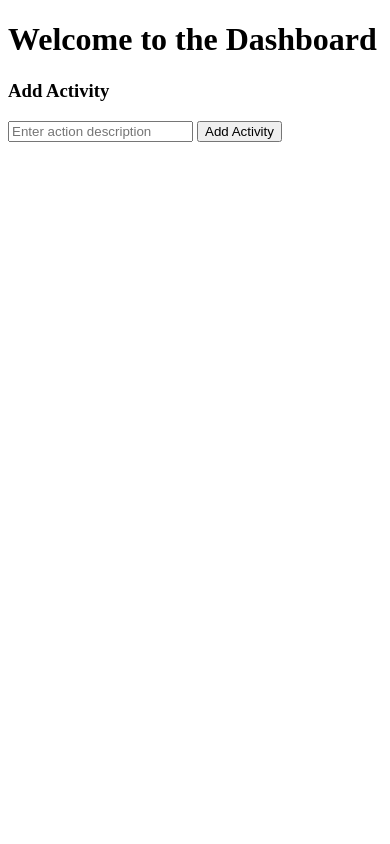
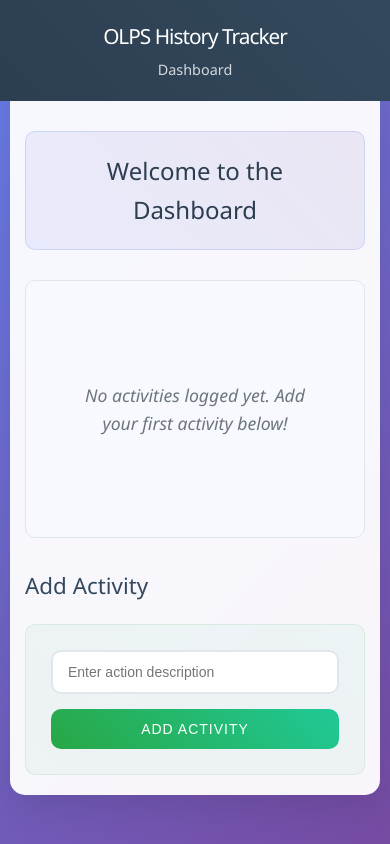
Before and after one commit to Monarch-io/OLPS-History-Tracker, a website: page client/dashboard.html in a window 390 px wide. Drawn offline with Linux system fonts and the light colour scheme; no server answers.

Commit message:
Secondary commit: working login, activity logging, basic design & animations

```diff
--- a/client/dashboard.html
+++ b/client/dashboard.html
@@ -1,19 +1,31 @@
 <!DOCTYPE html>
-<html>
+<html lang="en">
 <head>
-  <title>Dashboard - OLPS History Tracker</title>
+    <meta charset="UTF-8">
+    <meta name="viewport" content="width=device-width, initial-scale=1.0">
+    <title>Dashboard - OLPS History Tracker</title>
+    <link rel="stylesheet" href="/style.css">
 </head>
-<body>
+<body class="dashboard">
+    <div class="container fade-in">
+        <div class="title-banner">
+            <h1>OLPS History Tracker</h1>
+            <div class="subtitle">Dashboard</div>
+        </div>
 
-    <h1>Welcome to the Dashboard</h1>
+        <div class="welcome-message">
+            <h2>Welcome to the Dashboard</h2>
+        </div>
 
-    <div id="activityLog"></div>
+        <div id="activityLog"></div>
 
-    <h3>Add Activity</h3>
-    <input type="text" id="newAction" placeholder="Enter action description" />
-    <button id="addActivityBtn">Add Activity</button>
+        <h3>Add Activity</h3>
+        <div class="add-activity-section">
+            <input type="text" id="newAction" placeholder="Enter action description" />
+            <button id="addActivityBtn">Add Activity</button>
+        </div>
+    </div>
 
     <script src="dashboard.js"></script>
-
 </body>
 </html>
--- /dev/null
+++ b/client/style.css
@@ -0,0 +1,416 @@
+/* OLPS History Tracker - Combined CSS Stylesheet */
+/* Works for both Login and Dashboard pages */
+
+/* Reset and Base Styles */
+* {
+    margin: 0;
+    padding: 0;
+    box-sizing: border-box;
+}
+
+body {
+    font-family: 'Segoe UI', Tahoma, Geneva, Verdana, sans-serif;
+    line-height: 1.6;
+    color: #333;
+    background: linear-gradient(135deg, #667eea 0%, #764ba2 100%);
+    min-height: 100vh;
+    display: flex;
+    flex-direction: column;
+    align-items: center;
+    justify-content: center;
+    padding: 20px;
+}
+
+/* Dashboard-specific body styling */
+body.dashboard {
+    justify-content: flex-start;
+}
+
+/* Main Container */
+.container {
+    background: rgba(255, 255, 255, 0.95);
+    padding: 40px;
+    border-radius: 15px;
+    box-shadow: 0 15px 35px rgba(0, 0, 0, 0.1);
+    backdrop-filter: blur(10px);
+    max-width: 900px;
+    width: 100%;
+    margin: 20px;
+}
+
+/* Login page container sizing */
+.container.login {
+    max-width: 500px;
+}
+
+/* Headers */
+h1 {
+    color: #2c3e50;
+    text-align: center;
+    margin-bottom: 30px;
+    font-size: 2.5rem;
+    font-weight: 300;
+    letter-spacing: -1px;
+}
+
+h2 {
+    color: #2c3e50;
+    font-size: 1.5rem;
+    font-weight: 400;
+}
+
+h3 {
+    color: #34495e;
+    margin: 30px 0 15px 0;
+    font-size: 1.4rem;
+    font-weight: 400;
+}
+
+/* Title Banner for OLPS */
+.title-banner {
+    background: linear-gradient(45deg, #2c3e50, #34495e);
+    color: white;
+    padding: 20px 0;
+    margin: -40px -40px 30px -40px;
+    text-align: center;
+    border-radius: 15px 15px 0 0;
+}
+
+.title-banner h1 {
+    color: white;
+    margin: 0;
+    font-size: 1.8rem;
+}
+
+.subtitle {
+    font-size: 0.9rem;
+    opacity: 0.8;
+    margin-top: 5px;
+}
+
+/* Welcome Message (Dashboard only) */
+.welcome-message {
+    text-align: center;
+    margin-bottom: 30px;
+    padding: 20px;
+    background: linear-gradient(45deg, rgba(102, 126, 234, 0.1), rgba(118, 75, 162, 0.1));
+    border-radius: 10px;
+    border: 1px solid rgba(102, 126, 234, 0.2);
+}
+
+/* Login Form Styles */
+#loginForm {
+    display: flex;
+    flex-direction: column;
+    gap: 20px;
+    max-width: 400px;
+    margin: 0 auto;
+}
+
+/* Form Group for Better Organization */
+.form-group {
+    margin-bottom: 20px;
+}
+
+.form-group label {
+    display: block;
+    margin-bottom: 8px;
+    color: #2c3e50;
+    font-weight: 500;
+}
+
+/* Input Styles */
+input[type="text"],
+input[type="password"] {
+    padding: 15px 20px;
+    border: 2px solid #e0e6ed;
+    border-radius: 10px;
+    font-size: 16px;
+    transition: all 0.3s ease;
+    background: #fff;
+    outline: none;
+    width: 100%;
+}
+
+input[type="text"]:focus,
+input[type="password"]:focus {
+    border-color: #667eea;
+    box-shadow: 0 0 0 3px rgba(102, 126, 234, 0.1);
+}
+
+/* Dashboard input focus styling */
+#newAction:focus {
+    border-color: #28a745;
+    box-shadow: 0 0 0 3px rgba(40, 167, 69, 0.1);
+}
+
+input[type="text"]:hover,
+input[type="password"]:hover {
+    border-color: #c3d0e8;
+}
+
+/* Button Styles */
+button {
+    padding: 15px 30px;
+    background: linear-gradient(45deg, #667eea, #764ba2);
+    color: white;
+    border: none;
+    border-radius: 10px;
+    font-size: 16px;
+    font-weight: 500;
+    cursor: pointer;
+    transition: all 0.3s ease;
+    text-transform: uppercase;
+    letter-spacing: 1px;
+}
+
+button:hover {
+    transform: translateY(-2px);
+    box-shadow: 0 10px 25px rgba(102, 126, 234, 0.3);
+}
+
+button:active {
+    transform: translateY(0);
+}
+
+/* Login form button full width */
+#loginForm button {
+    width: 100%;
+}
+
+/* Add Activity Button */
+#addActivityBtn {
+    background: linear-gradient(45deg, #28a745, #20c997);
+    white-space: nowrap;
+    min-width: 150px;
+}
+
+#addActivityBtn:hover {
+    box-shadow: 0 10px 25px rgba(40, 167, 69, 0.3);
+}
+
+/* Activity Log Styles */
+#activityLog {
+    background: #f8f9ff;
+    border-radius: 10px;
+    padding: 20px;
+    margin: 20px 0;
+    min-height: 250px;
+    border: 1px solid #e0e6ed;
+    max-height: 400px;
+    overflow-y: auto;
+}
+
+#activityLog:empty::before {
+    content: "No activities logged yet. Add your first activity below!";
+    color: #6c757d;
+    font-style: italic;
+    display: block;
+    text-align: center;
+    padding: 80px 20px;
+    font-size: 1.1rem;
+}
+
+/* Activity Items */
+.activity-item {
+    background: white;
+    padding: 15px 20px;
+    margin: 10px 0;
+    border-radius: 8px;
+    border-left: 4px solid #667eea;
+    box-shadow: 0 2px 10px rgba(0, 0, 0, 0.05);
+    transition: all 0.3s ease;
+}
+
+.activity-item:hover {
+    transform: translateX(5px);
+    box-shadow: 0 4px 15px rgba(0, 0, 0, 0.1);
+}
+
+.activity-timestamp {
+    font-size: 0.85rem;
+    color: #6c757d;
+    margin-bottom: 5px;
+    font-weight: 500;
+}
+
+.activity-description {
+    font-size: 1rem;
+    color: #2c3e50;
+    font-weight: 500;
+}
+
+/* Add Activity Section */
+.add-activity-section {
+    display: flex;
+    gap: 15px;
+    align-items: stretch;
+    flex-wrap: wrap;
+    margin-top: 20px;
+    padding: 25px;
+    background: linear-gradient(45deg, rgba(40, 167, 69, 0.05), rgba(32, 201, 151, 0.05));
+    border-radius: 10px;
+    border: 1px solid rgba(40, 167, 69, 0.1);
+}
+
+.add-activity-section input[type="text"] {
+    flex: 1;
+    min-width: 300px;
+}
+
+/* Stats Section (Dashboard only) */
+.stats-section {
+    display: grid;
+    grid-template-columns: repeat(auto-fit, minmax(200px, 1fr));
+    gap: 20px;
+    margin: 30px 0;
+}
+
+.stat-card {
+    background: linear-gradient(45deg, rgba(102, 126, 234, 0.1), rgba(118, 75, 162, 0.1));
+    padding: 20px;
+    border-radius: 10px;
+    text-align: center;
+    border: 1px solid rgba(102, 126, 234, 0.2);
+}
+
+.stat-number {
+    font-size: 2rem;
+    font-weight: bold;
+    color: #667eea;
+    margin-bottom: 5px;
+}
+
+.stat-label {
+    color: #6c757d;
+    font-size: 0.9rem;
+    text-transform: uppercase;
+    letter-spacing: 1px;
+}
+
+/* Error Message */
+#error {
+    color: #e74c3c !important;
+    text-align: center;
+    margin-top: 15px;
+    font-weight: 500;
+    padding: 10px;
+    border-radius: 5px;
+    background: rgba(231, 76, 60, 0.1);
+    border: 1px solid rgba(231, 76, 60, 0.2);
+    display: none;
+}
+
+#error.show {
+    display: block;
+}
+
+/* Success Message */
+.success-message {
+    color: #27ae60;
+    text-align: center;
+    margin-top: 15px;
+    font-weight: 500;
+    padding: 10px;
+    border-radius: 5px;
+    background: rgba(39, 174, 96, 0.1);
+    border: 1px solid rgba(39, 174, 96, 0.2);
+}
+
+/* Loading Animation */
+.loading {
+    display: inline-block;
+    width: 20px;
+    height: 20px;
+    border: 3px solid rgba(255, 255, 255, 0.3);
+    border-radius: 50%;
+    border-top-color: white;
+    animation: spin 1s ease-in-out infinite;
+}
+
+@keyframes spin {
+    to { transform: rotate(360deg); }
+}
+
+/* Fade-in Animation */
+.fade-in {
+    animation: fadeIn 0.5s ease-in;
+}
+
+@keyframes fadeIn {
+    from { opacity: 0; transform: translateY(20px); }
+    to { opacity: 1; transform: translateY(0); }
+}
+
+/* Scrollbar Styling for Activity Log */
+#activityLog::-webkit-scrollbar {
+    width: 8px;
+}
+
+#activityLog::-webkit-scrollbar-track {
+    background: #f1f1f1;
+    border-radius: 4px;
+}
+
+#activityLog::-webkit-scrollbar-thumb {
+    background: #c1c1c1;
+    border-radius: 4px;
+}
+
+#activityLog::-webkit-scrollbar-thumb:hover {
+    background: #a8a8a8;
+}
+
+/* Responsive Design */
+@media (max-width: 768px) {
+    body {
+        padding: 10px;
+    }
+
+    .container {
+        padding: 30px 20px;
+        margin: 10px;
+    }
+
+    .title-banner h1 {
+        font-size: 1.5rem;
+    }
+
+    .add-activity-section {
+        flex-direction: column;
+    }
+
+    .add-activity-section input[type="text"] {
+        min-width: 100%;
+    }
+
+    #addActivityBtn {
+        width: 100%;
+        min-width: auto;
+    }
+
+    .stats-section {
+        grid-template-columns: 1fr;
+    }
+}
+
+@media (max-width: 480px) {
+    input[type="text"],
+    input[type="password"],
+    button {
+        padding: 12px 15px;
+        font-size: 14px;
+    }
+
+    .container {
+        padding: 20px 15px;
+    }
+
+    .title-banner h1 {
+        font-size: 1.3rem;
+    }
+
+    .activity-item {
+        padding: 12px 15px;
+    }
+}
```
Also changed, not shown: client/index.html (+28 -10 lines).
